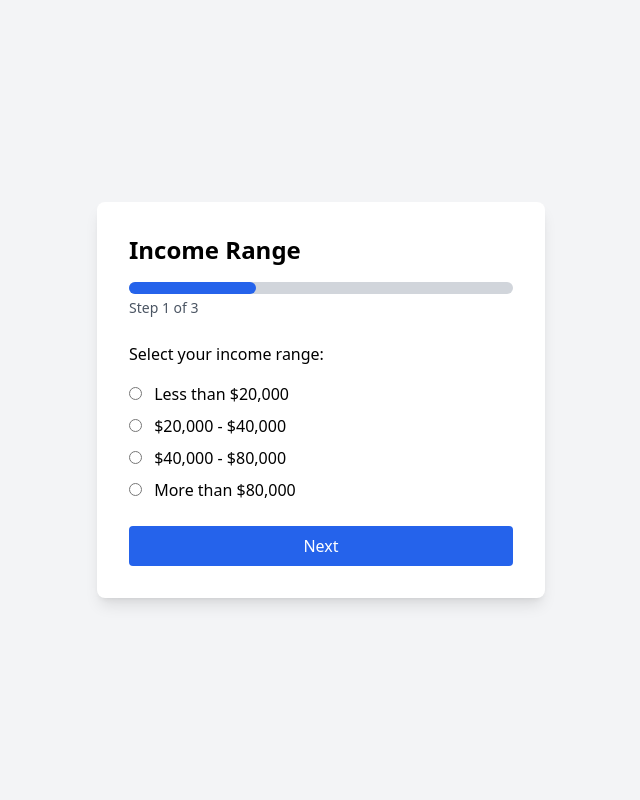
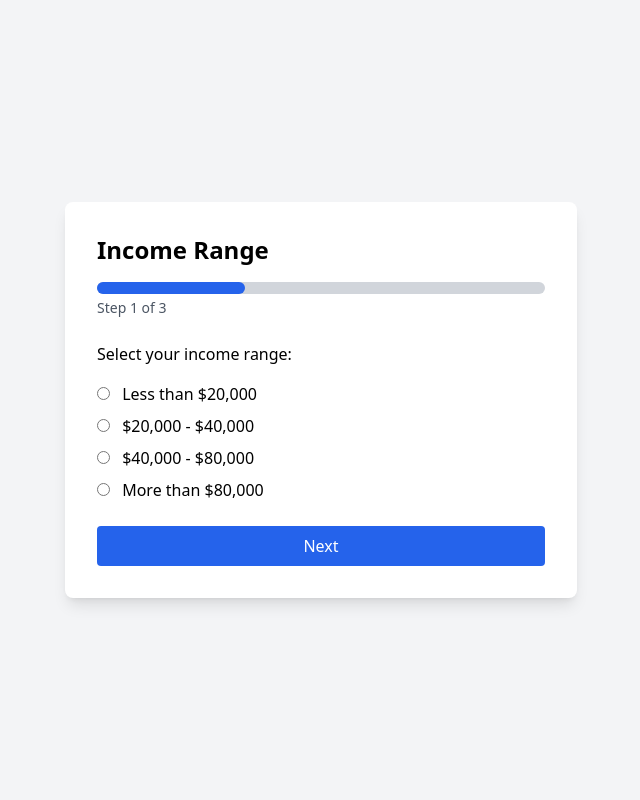
Before and after one commit to RimkusKarolis/job_task, a Flask app: page /step1 in a window 1280 px wide. Shown: the whole page, without its empty margins (319-959 px from the left). Run offline with Flask 3, Linux system fonts and the light colour scheme; some libraries are stand-ins or nearby versions.

Commit message:
update resposive design

```diff
--- a/templates/base.html
+++ b/templates/base.html
@@ -6,10 +6,9 @@
     <title>Survey - Step {{ step }}</title>
     <script src="https://cdn.tailwindcss.com"></script>
 </head>
-<body class="bg-gray-100 min-h-screen flex items-center justify-center">
-    <div class="bg-white p-8 rounded-lg shadow-lg w-full max-w-md">
+<body class="bg-gray-100 min-h-screen flex items-center justify-center p-4">
+    <div class="bg-white p-6 sm:p-8 rounded-lg shadow-lg w-full max-w-sm sm:max-w-md md:max-w-lg">
         {% block content %}{% endblock %}
-
     </div>
     {% block scripts %}{% endblock %}
 </body>
```
